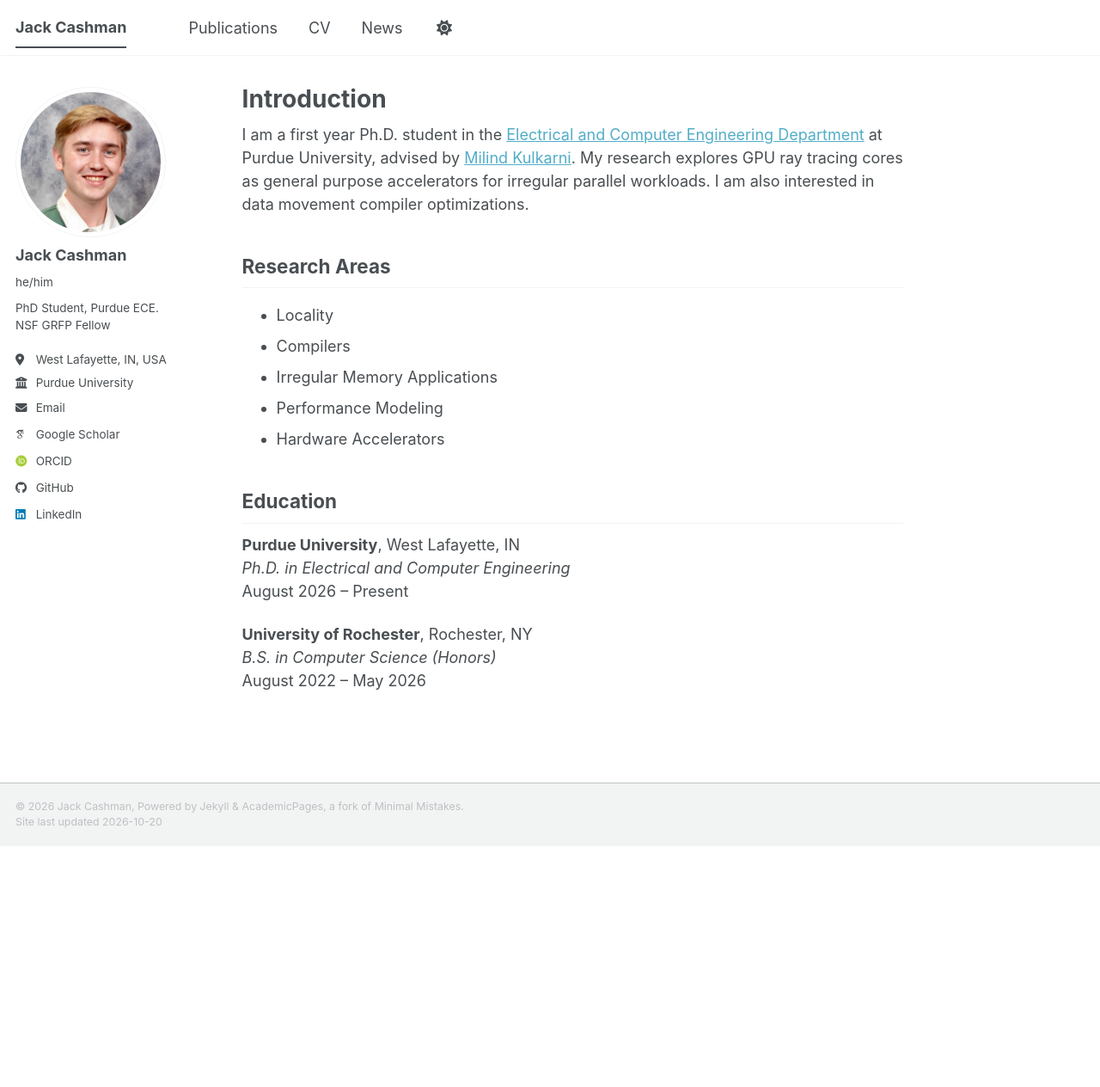
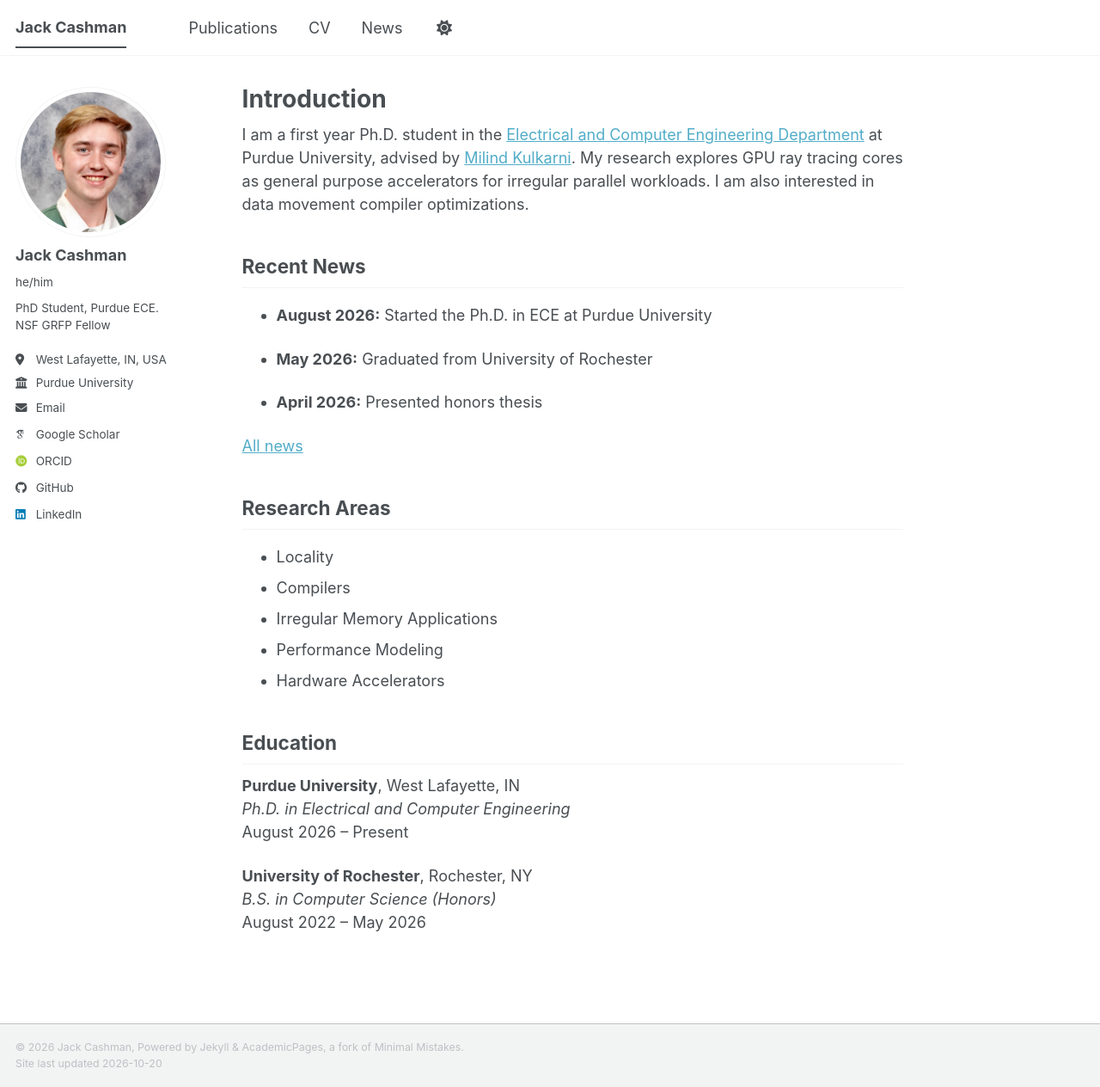
Before and after one commit to cashmanjack/cashmanjack.github.io, a Jekyll site: the page built from _pages/about.md, in a window 1280 px wide and 1264 px high. Shown: the whole window at 86% size. Built offline with Jekyll 4.4.1, drawn with Linux system fonts in a browser that asks for light colours; some web fonts are replaced; a script bundle is joined from its source files by our own code; library files that are not in the unit come from our copies.

```diff
--- a/_config.yml
+++ b/_config.yml
@@ -143,8 +143,8 @@ facebook:
   username               :
   app_id                 :
   publisher              :
-og_image                 :  # Social media default site image
-og_description           :  # Social media default site image description
+og_image                 : "profile.jpeg" # Social media default site image
+og_description           : "Jack Cashman, PhD student in ECE at Purdue University. GPU ray tracing hardware, locality, compilers and performance modeling."
 # For specifying social profiles
 # - https://developers.google.com/structured-data/customize/social-profiles
 social:
--- /dev/null
+++ b/_data/news.yml
@@ -0,0 +1,11 @@
+# Newest first. Shown in full on /news/ and the latest 3 on the homepage.
+- date: "August 2026"
+  text: "Started the Ph.D. in ECE at Purdue University"
+- date: "May 2026"
+  text: "Graduated from University of Rochester"
+- date: "April 2026"
+  text: "Presented honors thesis"
+- date: "April 2026"
+  text: "Awarded NSF GRFP"
+- date: "February 2026"
+  text: "Accepted to Ph.D. in ECE at Purdue University"
--- a/_includes/seo.html
+++ b/_includes/seo.html
@@ -60,7 +60,7 @@
   {% else %}
     <meta name="twitter:card" content="summary">
     {% if site.og_image %}
-      <meta name="twitter:image" content="{{ site.og_image | prepend: "/images/" | prepend: base_path }}">
+      <meta name="twitter:image" content="{{ site.og_image | prepend: "/images/" | absolute_url }}">
     {% endif %}
   {% endif %}
 
@@ -143,5 +143,7 @@
   <meta property="og:image" content="{% if page.header.image contains "://" %}{{ page.header.image }}{% else %}{{ page.header.image | prepend: "/images/" | prepend: base_path }}{% endif %}">
 {% elsif page.header.overlay_image %}
   <meta property="og:image" content="{% if page.header.overlay_image contains "://" %}{{ page.header.overlay_image }}{% else %}{{ page.header.overlay_image | prepend: "/images/" | prepend: base_path }}{% endif %}">
+{% elsif site.og_image %}
+  <meta property="og:image" content="{{ site.og_image | prepend: "/images/" | absolute_url }}">
 {% endif %}
 <!-- end Open Graph protocol -->
--- a/_pages/about.md
+++ b/_pages/about.md
@@ -8,6 +8,13 @@ redirect_from:
 ---
 
 I am a first year Ph.D. student in the [Electrical and Computer Engineering Department](https://engineering.purdue.edu/ECE) at Purdue University, advised by [Milind Kulkarni](https://engineering.purdue.edu/~milind/). My research explores GPU ray tracing cores as general purpose accelerators for irregular parallel workloads. I am also interested in data movement compiler optimizations.
+
+## Recent News
+{% for item in site.data.news limit:3 %}
+- **{{ item.date }}:** {{ item.text }}
+{% endfor %}
+
+[All news](/news/)
 
 ## Research Areas
 - Locality
--- a/_pages/news.md
+++ b/_pages/news.md
@@ -5,10 +5,6 @@ permalink: /news/
 author_profile: true
 ---
 
-## Recent Updates
-
-- **August 2026:** Started the Ph.D. in ECE at Purdue University
-- **May 2026:** Graduated from University of Rochester
-- **April 2026:** Presented honors thesis
-- **April 2026:** Awarded NSF GRFP
-- **February 2026:** Accepted to Ph.D. in ECE at Purdue University
+{% for item in site.data.news %}
+- **{{ item.date }}:** {{ item.text }}
+{% endfor %}
```
Also changed, not shown: images/apple-touch-icon-180x180.png, images/favicon-192x192.png, images/favicon-32x32.png, images/favicon-512x512.png, images/favicon.ico, images/favicon.svg, 1 other file.
